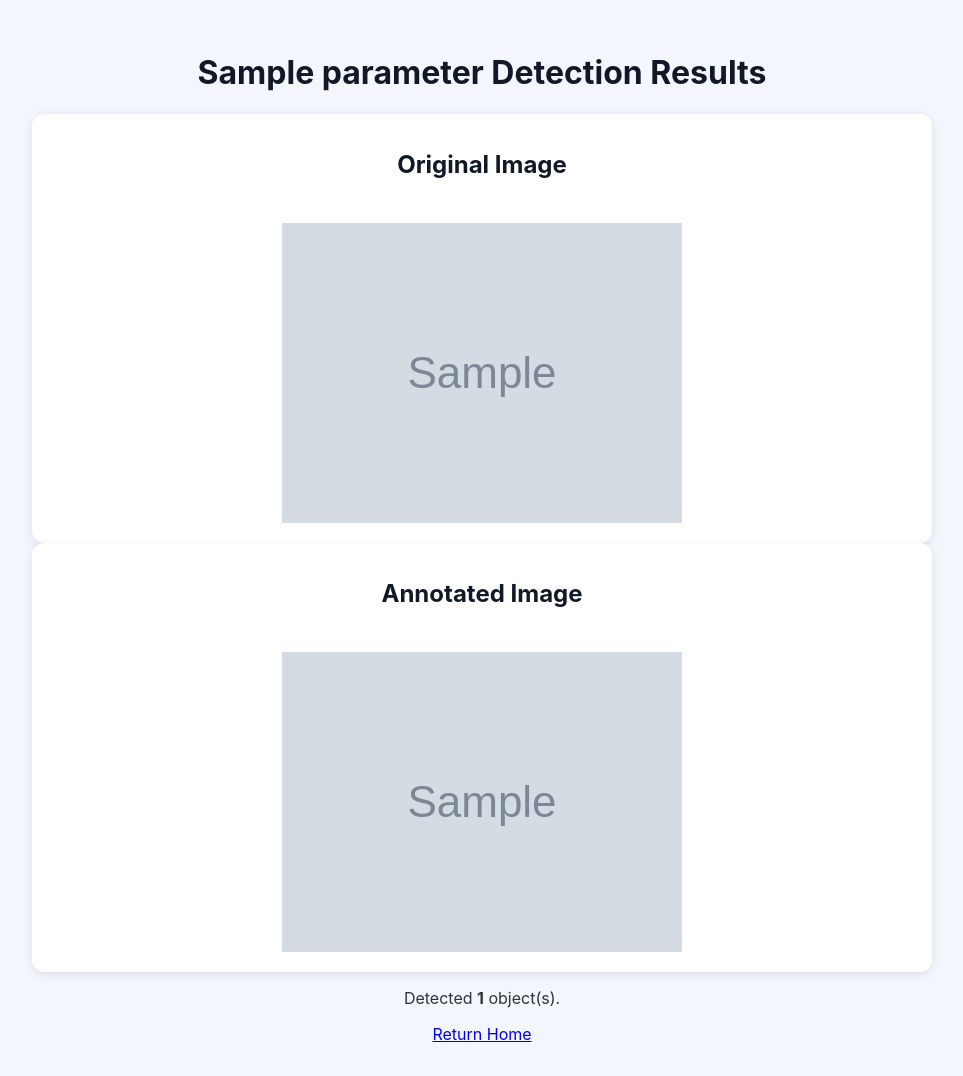
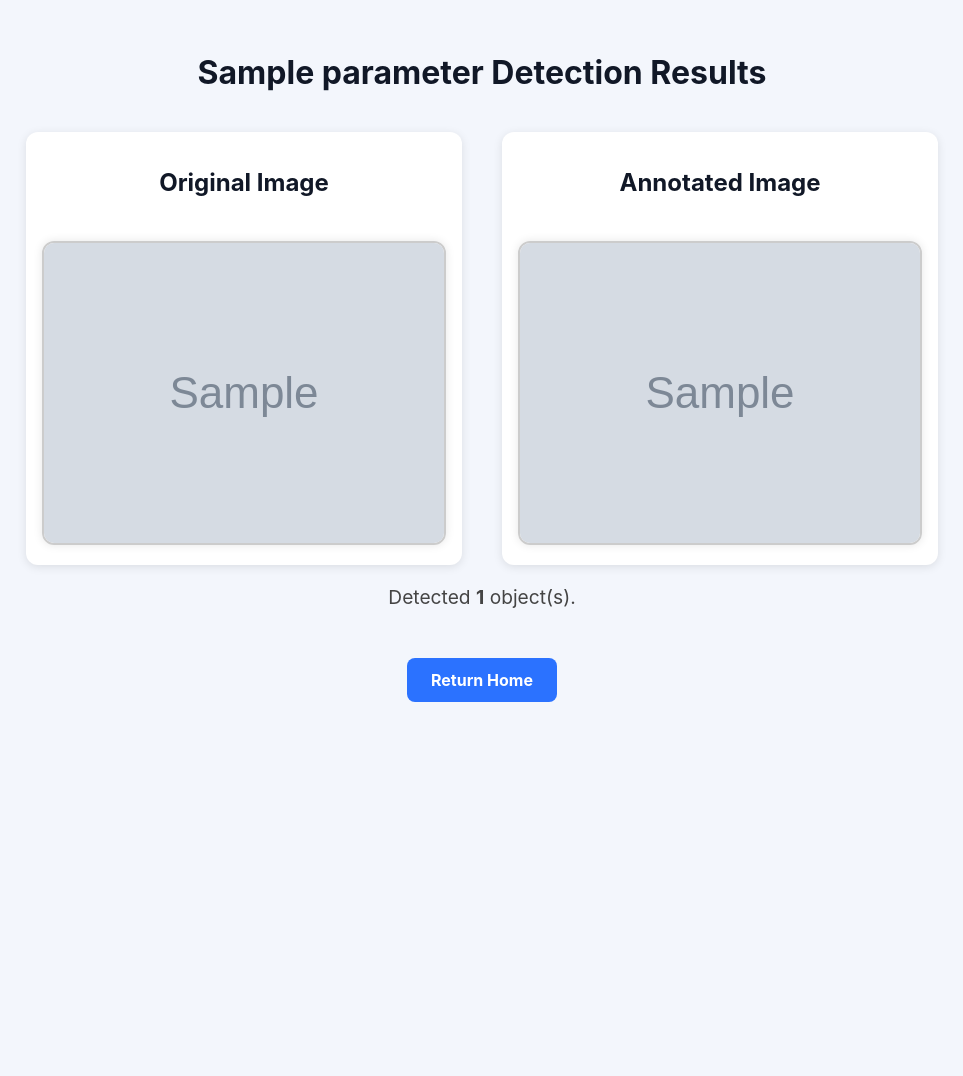
Before and after one commit to Sigfredkent123/nova-detection-pipeline, a Flask app: template templates/results.html in a window 1280 px wide. Shown: the whole page, without its empty margins (158-1121 px from the left). After the commit the page ends 702 px from the top, so only its background shows below. Run offline with Flask 3, Linux system fonts and the light colour scheme; the template is opened without the code that fills it: most values are stand-ins (such as "Sample title", 1, 10 or a date in 2020); grey boxes marked "Sample" are stand-in pictures.

Commit message:
Update style.css

```diff
--- a/static/css/style.css
+++ b/static/css/style.css
@@ -147,3 +147,50 @@ label.file-label:hover {
 .btn:hover {
   background: #003fcc;
 }
+.results-grid {
+  display: flex;
+  justify-content: center;
+  align-items: flex-start;
+  gap: 40px;
+  margin-top: 40px;
+}
+
+.image-box {
+  text-align: center;
+}
+
+.preview {
+  max-width: 450px;
+  height: auto;
+  border-radius: 12px;
+  border: 2px solid #ccc;
+  box-shadow: 0 0 10px rgba(0,0,0,0.1);
+}
+
+.summary {
+  text-align: center;
+  margin-top: 20px;
+  font-size: 1.2em;
+  color: #444;
+}
+
+.error {
+  color: red;
+  text-align: center;
+  font-size: 1.1em;
+}
+
+.button {
+  display: inline-block;
+  margin: 30px auto;
+  padding: 12px 24px;
+  background-color: #2b72ff;
+  color: white;
+  border-radius: 8px;
+  text-decoration: none;
+  font-weight: bold;
+}
+
+.button:hover {
+  background-color: #1f56c1;
+}
```
